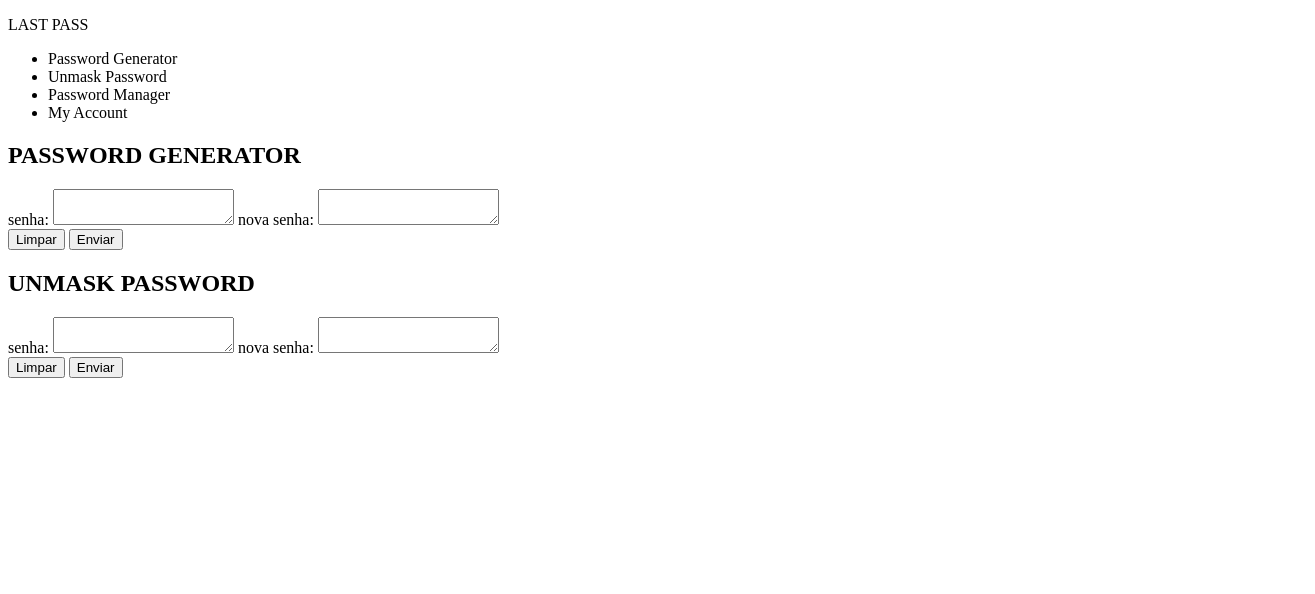
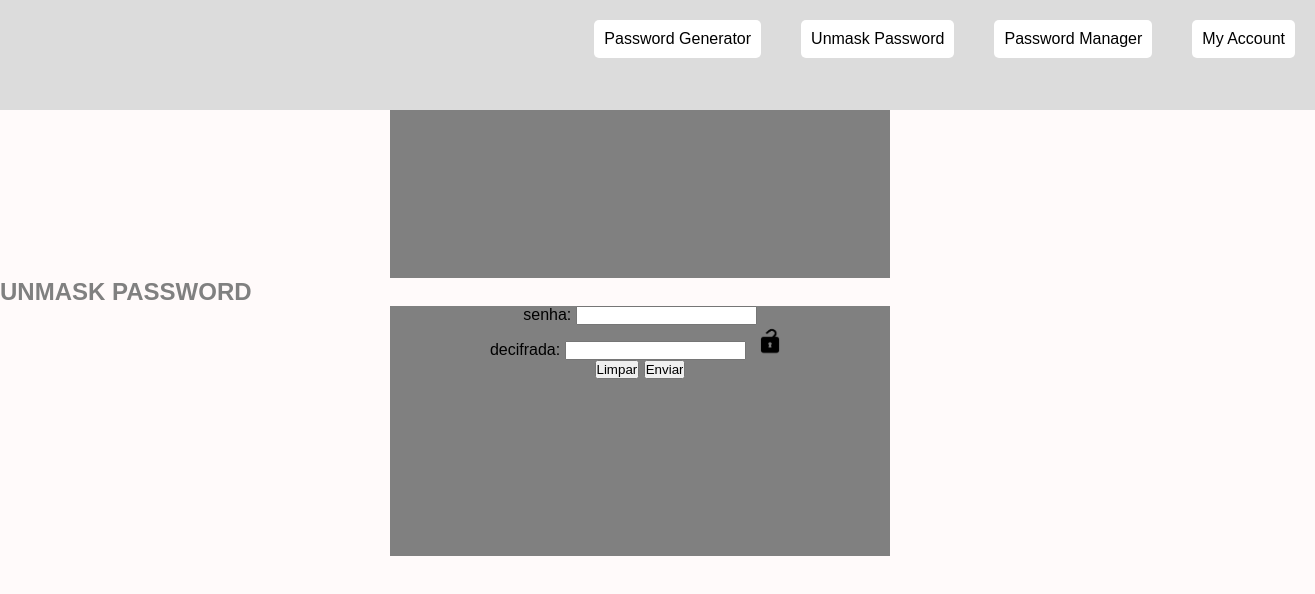
Before and after one commit to Laboratoria/SAP011-cipher, a website with bundled scripts: page src/index.html in a window 1280 px wide. Shown: the whole page, 1315 px wide, since content can reach past the window. Built offline with nearby package versions, Linux system fonts and the light colour scheme.

Commit message:
alterações no css e index.js

```diff
--- a/src/index.html
+++ b/src/index.html
@@ -9,43 +9,47 @@
 
 <body>
   <header>
-    <div id="logo">
-      <p>LAST PASS</p>
+    <div id="logoContainer">
+      <p id="logo"><b>LAST PASS</b></p>
     </div>
   </header>
   <nav>
-    <ul class="menu">
+    <ul id="menu">
+      <li>My Account</li>
+      <li>Password Manager</li>
+      <li>Unmask Password</li>
       <li>Password Generator</li>
-      <li>Unmask Password</li>
-      <li>Password Manager</li>
-      <li>My Account</li>
     </ul>
   </nav>
   <main>
     <h2>PASSWORD GENERATOR</h2>
     <div class="passwordContainer">
       <!--não esquecer de inserir um valor para o atributo ACTION da tag form
-      O Backand tem que estar preparado para receber um POST-->
-      <form method="post" action="">
+      O Backand tem que estar preparado para receber um POST method-->
+      <form action="">
         <label for="msg">senha:</label>
-        <textarea class="msg" name="message"></textarea>
+        <input type="text" id="conteudo" class="msg">
+        <br>
         <label for="msg">nova senha:</label>
-        <textarea class="msg" name="message"></textarea>
+        <input type="text" id="cifrar" class="msg">
+        <img alt="lockedPadlock" src="./image/Padlock.png" class="padlock">
         <br>
         <input type="reset" value="Limpar">
-        <input type="submit" value="Enviar">
+        <input type="submit" id="submit" value="Enviar">
       </form>
     </div>
     <h2>UNMASK PASSWORD</h2>
     <div class="passwordContainer">
-      <form>
+      <form action="">
         <label for="msg">senha:</label>
-        <textarea class="msg" name="message"></textarea>
-        <label for="msg">nova senha:</label>
-        <textarea class="msg" name="message"></textarea>
+        <input type="text" id="senha" class="msg">
+        <br>
+        <label for="msg">decifrada:</label>
+        <input type="text" id="decifrar" class="msg">
+        <img alt="openPadlock" src="./image/openPadlock.png" class="padlock">
         <br>
         <input type="reset" value="Limpar">
-        <input type="submit" value="Enviar">
+        <input type="submit" id="send" value="Enviar">
       </form>
     </div>
   </main>
--- a/src/index.js
+++ b/src/index.js
@@ -1,3 +1,37 @@
 import cipher from './cipher.js';
 
 console.log(cipher);
+
+//Passando valores de um campo input para outro input
+
+//Cifrar
+
+const bottonSubmit = document.querySelector("#submit");
+
+bottonSubmit.addEventListener("click", function (e) {
+
+    e.preventDefault(); //paralisa o envio do formulário
+
+    const conteudo = document.querySelector("conteudo");
+    const cifrar = documento.querySelector("cifrar");
+
+    cifrar.value = conteudo.value
+})
+
+//Decifrar
+
+const bottonSend = document.querySelector("#send");
+
+bottonSend.addEventListener("click", function (e) {
+
+    e.preventDefault(); //paralisa o envio do formulário
+
+    const senha = document.querySelector("#senha");
+    const decifrar = document.querySelector("#decifrar");
+
+    decifrar.value = senha.value;
+    //const value = senha.value;
+
+    //console.log(value);
+
+})
--- a/src/style.css
+++ b/src/style.css
@@ -0,0 +1,67 @@
+* {
+    margin: 0;
+    padding: 0;
+    box-sizing: border-box;
+}
+
+body{
+    font-family: Arial, sans-serif;
+    margin: 0;
+    padding: 0;
+    background-color: snow;
+}
+
+#logoContainer{
+width: 55px;
+height: 110px;
+background-color: black;
+position: absolute;
+right: 0px;
+top: 0px;
+/*colocar a div para o lado direito*/
+}
+
+#logo{
+   color:white;
+   text-align:center;
+
+}
+
+#menu{
+width: 1315px;
+height: 110px;
+box-sizing: border-box;
+background-color: rgb(220, 220, 220);
+list-style: none;
+padding: 0;
+text-align: center;
+position: absolute;
+top: 0px;
+}
+
+li{
+   background-color: white;
+   margin: 20px;
+   padding: 10px;
+   border-radius: 5px;
+   float: right;
+}
+
+h2{
+ color: gray;
+}
+
+.passwordContainer{
+    width: 500px;
+    height: 250px;
+    background-color: gray;
+    margin-left: auto;
+    margin-right: auto;
+    text-align: center;
+
+}
+
+.padlock{
+    width: 40px;
+    height: 30px;
+}
```
Also changed, not shown: src/image/Padlock.png (added), src/image/openPadlock.png (added).
